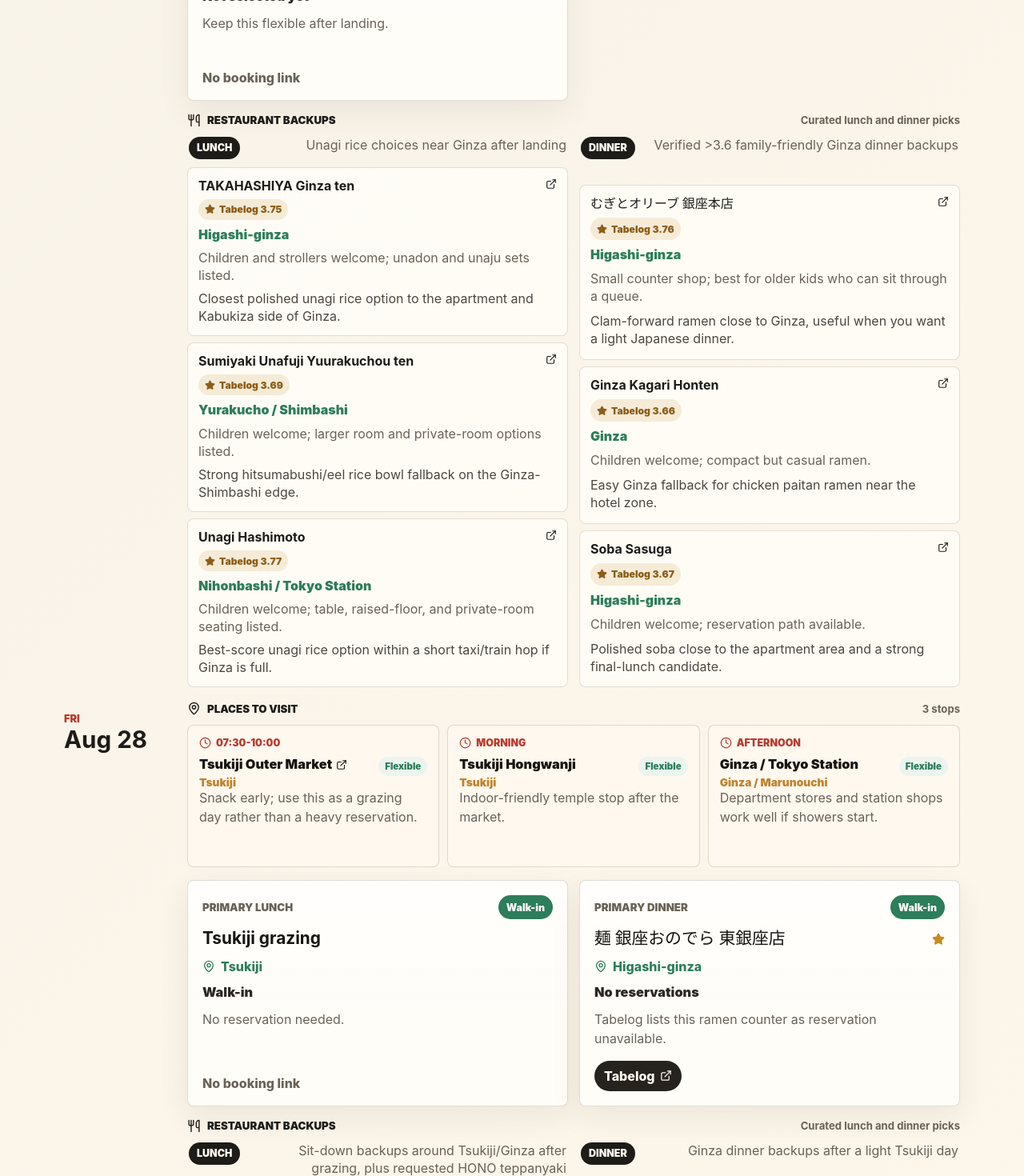
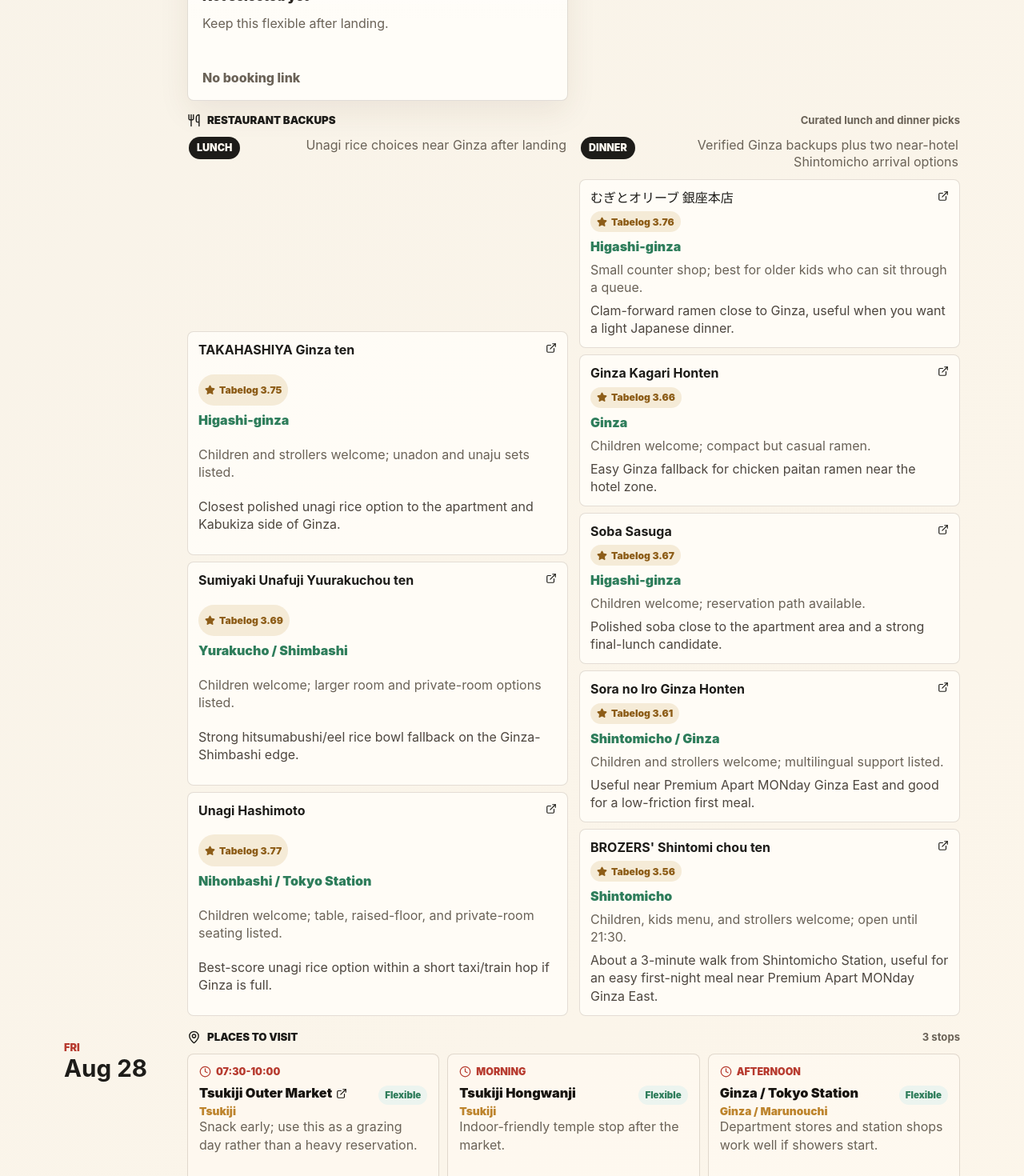
Before and after one commit to phpyeung/tokyo-itinerary-app, a React (Vite) app: page / in a window 1280 px wide. Shown: the part 1138-2608 px from the top of the page at 80% size. Built offline with nearby package versions, Linux system fonts and the light colour scheme.

Commit message:
Add Shintomicho arrival dinner options

```diff
--- a/src/tripAdditions.ts
+++ b/src/tripAdditions.ts
@@ -100,6 +100,17 @@ const requestedGinzaPicks = [
     reason: "Best fit on the Tsukiji/Ginza day as a reserved teppanyaki lunch after the morning market.",
     href: "https://tabelog.com/en/tokyo/A1301/A130101/13314108/",
     exception: true,
+  },
+];
+
+const shintomichoNearHotel = [
+  {
+    name: "BROZERS' Shintomi chou ten",
+    area: "Shintomicho",
+    scoreLabel: "Tabelog 3.56",
+    familyNote: "Children, kids menu, and strollers welcome; open until 21:30.",
+    reason: "About a 3-minute walk from Shintomicho Station, useful for an easy first-night meal near Premium Apart MONday Ginza East.",
+    href: "https://tabelog.com/en/tokyo/A1313/A131301/13144295/",
   },
 ];
 
@@ -368,7 +379,7 @@ export const attractionsByDate: Record<string, Attraction[]> = {
 
 export const restaurantSuggestionSets: RestaurantSuggestionSet[] = [
   { date: "2026-08-27", meal: "Lunch", context: "Unagi rice choices near Ginza after landing", options: ginzaUnagiRice },
-  { date: "2026-08-27", meal: "Dinner", context: "Verified >3.6 family-friendly Ginza dinner backups", options: [ginzaPlus[0], ginzaRamen[0], ginzaPlus[1]] },
+  { date: "2026-08-27", meal: "Dinner", context: "Verified Ginza backups plus two near-hotel Shintomicho arrival options", options: [ginzaPlus[0], ginzaRamen[0], ginzaPlus[1], ginzaRamen[1], shintomichoNearHotel[0]] },
   { date: "2026-08-28", meal: "Lunch", context: "Sit-down backups around Tsukiji/Ginza after grazing, plus requested HONO teppanyaki", options: [ginzaPlus[1], ginzaRamen[0], ginzaRamen[1], requestedGinzaPicks[0]] },
   { date: "2026-08-28", meal: "Dinner", context: "Ginza dinner backups after a light Tsukiji day", options: [ginzaPlus[0], ginzaRamen[0], ginzaPlus[1]] },
   { date: "2026-08-29", meal: "Lunch", context: "Ikebukuro options near Sunshine City", options: ikebukuroLunch },
```
Also changed, not shown: 1 other file (tests, documents, lock files or other folders).
